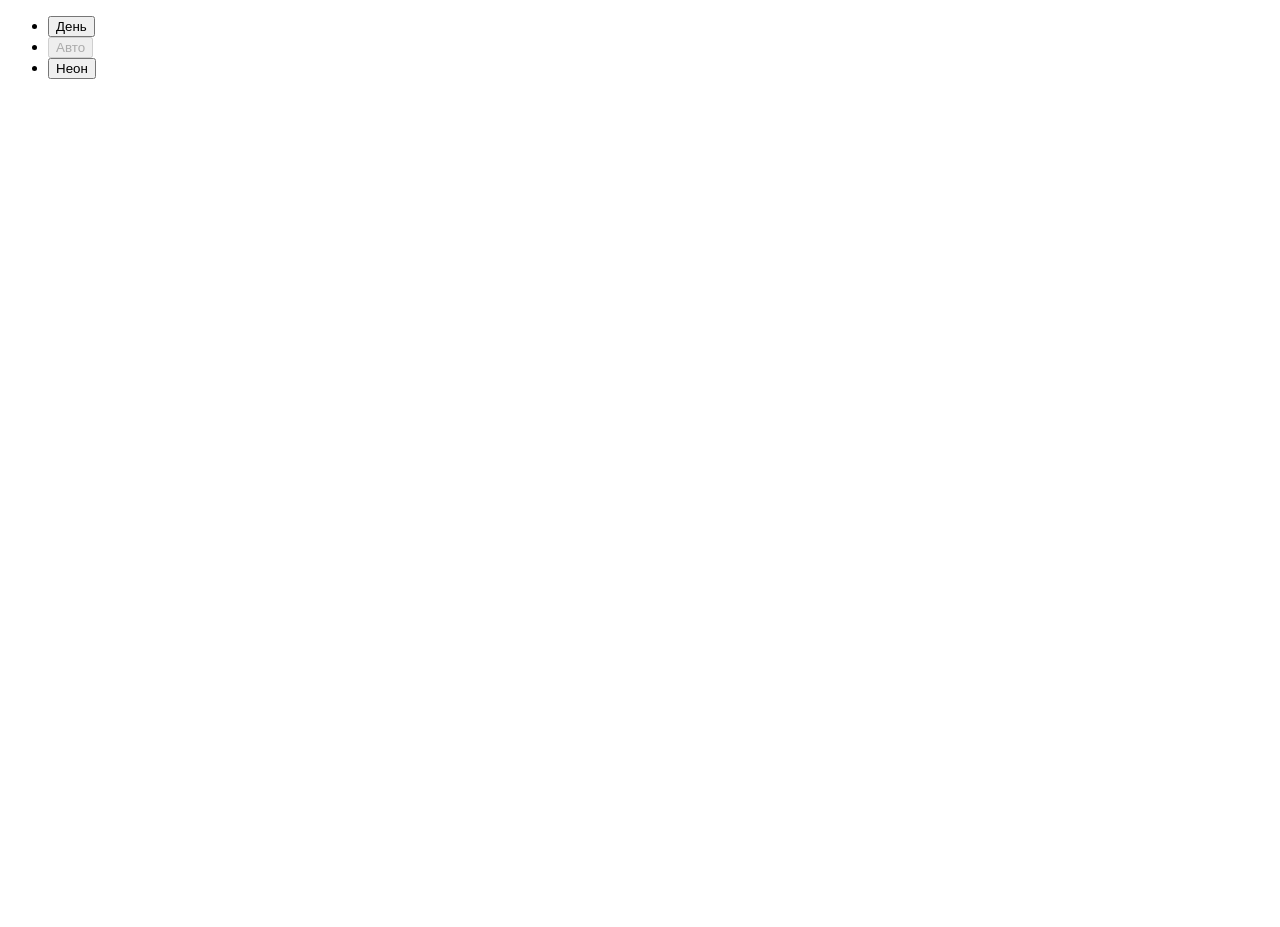
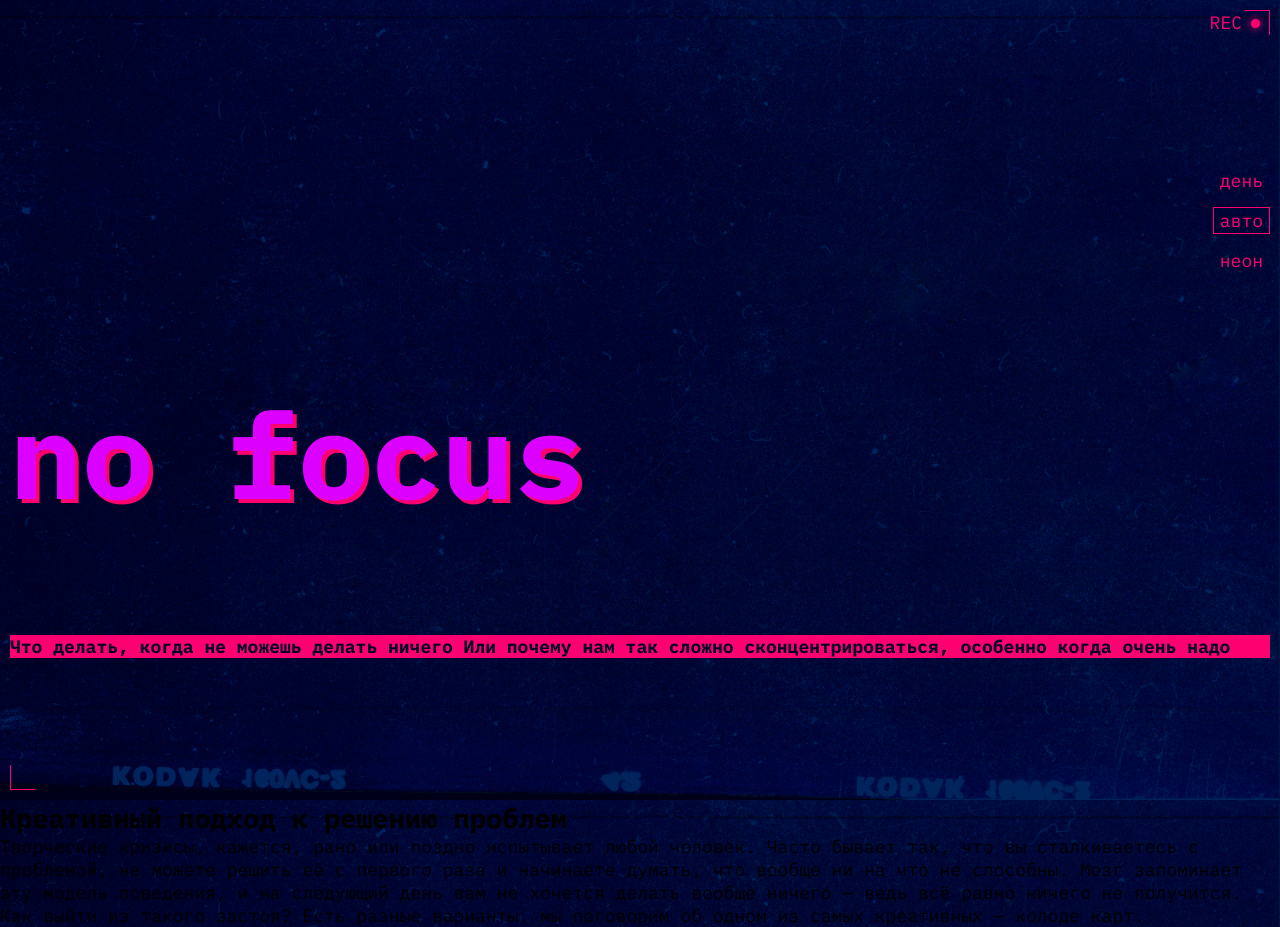
Before and after one commit to krepyshev/slozhno-sosredotochitsya, a plain HTML site: page index.html in a window 1280 px wide. Before the commit the page ends 800 px from the top, so only its background shows below. Drawn offline with Linux system fonts and the light colour scheme.

Commit message:
Add Header layout

```diff
--- a/index.html
+++ b/index.html
@@ -1,40 +1,78 @@
 <!DOCTYPE html>
 <html lang="ru">
+
 <head>
 	<meta charset="UTF-8" />
 	<meta http-equiv="X-UA-Compatible" content="IE=edge" />
 	<meta name="viewport" content="width=device-width, initial-scale=1.0" />
+	<meta name="color-scheme" content="dark light">
 	<title>Сложно сосредоточиться</title>
+	<link rel="stylesheet" href="./fonts/fonts.css" />
+	<link rel="icon" href="./images/favicon.ico" sizes="any" />
+	<link rel="icon" href="./images/favicon.svg" type="image/svg+xml" />
+	<link rel="apple-touch-icon" href="./images/favicon.png" />
+	<link rel="stylesheet" href="./styles/variables.css" />
+	<link rel="stylesheet" href="./styles/globals.css" />
+	<link rel="stylesheet" href="./styles/style.css" />
+	<link rel="stylesheet" href="./styles/dark.css" />
+	<link rel="stylesheet" href="./styles/light.css" />
+
 </head>
+
 <body class="page">
 	<header class="header decorated-zone">
+
+		<span class="header__decor-rec">REC</span>
+
 		<nav class="header__theme-menu">
 			<ul class="header__theme-menu-list">
 				<li class="header__theme-menu-item">
-            <button
-              class="header__theme-menu-button header__theme-menu-button_type_light"
-            >
+					<button class="header__theme-menu-button header__theme-menu-button_type_light">
 						День
 					</button>
 				</li>
 				<li class="header__theme-menu-item">
-            <button
-              class="header__theme-menu-button header__theme-menu-button_active header__theme-menu-button_type_auto"
-              disabled
-            >
+					<button class="header__theme-menu-button header__theme-menu-button_active header__theme-menu-button_type_auto"
+						disabled>
 						Авто
 					</button>
 				</li>
 				<li class="header__theme-menu-item">
-            <button
-              class="header__theme-menu-button header__theme-menu-button_type_dark"
-            >
+					<button class="header__theme-menu-button header__theme-menu-button_type_dark">
 						Неон
 					</button>
 				</li>
 			</ul>
 		</nav>
+
+		<h1 class="header__title title-decor">no focus</h1>
+
+		<p class="header__description">Что делать, когда не можешь делать ничего
+			Или почему нам так сложно сконцентрироваться, особенно когда очень надо</p>
+
 	</header>
+
+	<main class="content content-section">
+		<h2 class="heading content__title">
+			Креативный подход к решению проблем
+		</h2>
+		<div class="content__text-block content__text-block_type_first-lettered">
+			<p class="content__paragraph">
+				Творческие кризисы, кажется, рано или поздно испытывает любой человек.
+				Часто бывает так, что вы сталкиваетесь с проблемой, не можете решить
+				её с первого раза и начинаете думать, что вообще ни на что не
+				способны. Мозг запоминает эту модель поведения, и на следующий день
+				вам не хочется делать вообще ничего — ведь всё равно ничего не
+				получится.
+			</p>
+			<p class="content__paragraph">
+				Как выйти из такого застоя? Есть разные варианты, мы поговорим об
+				одном из самых креативных — колоде карт.
+			</p>
+		</div>
+	</main>
+
 	<script src="./scripts/script.js"></script>
 </body>
+
 </html>
--- a/styles/dark.css
+++ b/styles/dark.css
@@ -5,8 +5,10 @@
 */
 
 .page.theme_dark {
-  /* сохраните этот селектор в приведённом виде.
+	/* сохраните этот селектор в приведённом виде.
     Так стили написанные ниже будут иметь больший вес,
     чем стили в медиазапросе предпочтений пользователя
   */
 }
+
+.header__theme-menu-button_type_dark {}
--- a/styles/light.css
+++ b/styles/light.css
@@ -4,9 +4,19 @@
   переключая тему
 */
 
+:root.theme_light {
+	--bg-color: #FFF1F7;
+	--text-color: #353430;
+	--accent-color: #FF8DCB;
+	--main-heading-text-color: #FFC2E6;
+	--main-font: 'IBM Plex Mono', monospace;
+}
+
 .page.theme_light {
-  /* сохраните этот селектор в приведённом виде.
+	/* сохраните этот селектор в приведённом виде.
     Так стили написанные ниже будут иметь больший вес,
     чем стили в медиазапросе предпочтений пользователя
   */
+	background-color: var(--bg-color);
+	color: var(--text-color);
 }
--- a/styles/style.css
+++ b/styles/style.css
@@ -1,5 +1,105 @@
 /* Основные стили проекта. Это стили для темы, которую вы верстаете первой. */
 
 .page {
-  /* сохраните в разметке и стилях класс page. На его основе работает скрипт. */
+	font-family: var(--main-font);
+	font-size: 18px;
+	background: url(/images/cover-image-dark.png);
+	background-repeat: no-repeat;
+	background-size: cover;
+	background-attachment: fixed;
+	background-position: center;
 }
+
+.header {
+	position: relative;
+	block-size: calc(100vb - 20px);
+	display: grid;
+	margin: 10px;
+}
+
+.header::after {
+	content: '';
+	inline-size: 25px;
+	block-size: 25px;
+	border-inline-end: 1px solid var(--accent-color);
+	border-block-start: 1px solid var(--accent-color);
+	position: absolute;
+	inset-inline-end: 0;
+	inset-block-start: 0;
+}
+
+.header::before {
+	content: '';
+	inline-size: 25px;
+	block-size: 25px;
+	border-inline-start: 1px solid var(--accent-color);
+	border-block-end: 1px solid var(--accent-color);
+	position: absolute;
+	inset-block-end: 0;
+	inset-inline-start: 0;
+}
+
+.header__decor-rec {
+	position: relative;
+	justify-self: end;
+	color: var(--accent-color);
+	inset-inline-end: 28px;
+	line-height: 25px;
+}
+
+.header__decor-rec::after {
+	content: '';
+	inline-size: 9px;
+	block-size: 9px;
+	position: absolute;
+	border-radius: 100%;
+	background-color: var(--accent-color);
+	filter: drop-shadow(0px 0px 4px var(--accent-color));
+	margin-inline-start: calc(25px - 50%);
+	margin-block-start: calc(25px - 50%);
+}
+
+.header__theme-menu {
+	justify-self: end;
+}
+
+.header__theme-menu-list {
+	display: flex;
+	flex-direction: column;
+	gap: 13px;
+}
+
+.header__theme-menu-button {
+	background-color: transparent;
+	text-transform: lowercase;
+	color: var(--accent-color);
+	border: 1px solid transparent;
+}
+
+.header__theme-menu-button:hover {
+	border: 1px solid currentColor;
+	cursor: pointer;
+}
+
+.header__theme-menu-button_active {
+	pointer-events: none;
+	border: 1px solid currentColor;
+}
+
+.header__title {
+	font-size: clamp(7.25rem, 7.0115rem + 1.0178vw, 7.5rem);
+	color: var(--main-heading-text-color);
+	font-weight: 700;
+	line-height: 82.5%;
+}
+
+.title-decor {
+	text-shadow: 4px 4px 0 var(--accent-color);
+}
+
+.header__description {
+	font-weight: 700;
+	color: var(--bg-color);
+	background-color: var(--accent-color);
+	block-size: fit-content;
+}
--- a/styles/variables.css
+++ b/styles/variables.css
@@ -1,4 +1,7 @@
-/*
-  Переменные для вашего проекта
-  и их переопределение под различные устройства
-*/
+:root {
+	--bg-color: #000028;
+	--text-color: #F1B2CE;
+	--accent-color: #FF0070;
+	--main-heading-text-color: #DB00FF;
+	--main-font: 'IBM Plex Mono', monospace;
+}
```
Also changed, not shown: styles/globals.css (indentation only), 1 other file. Lines whose indentation alone changed are shown as unchanged.
